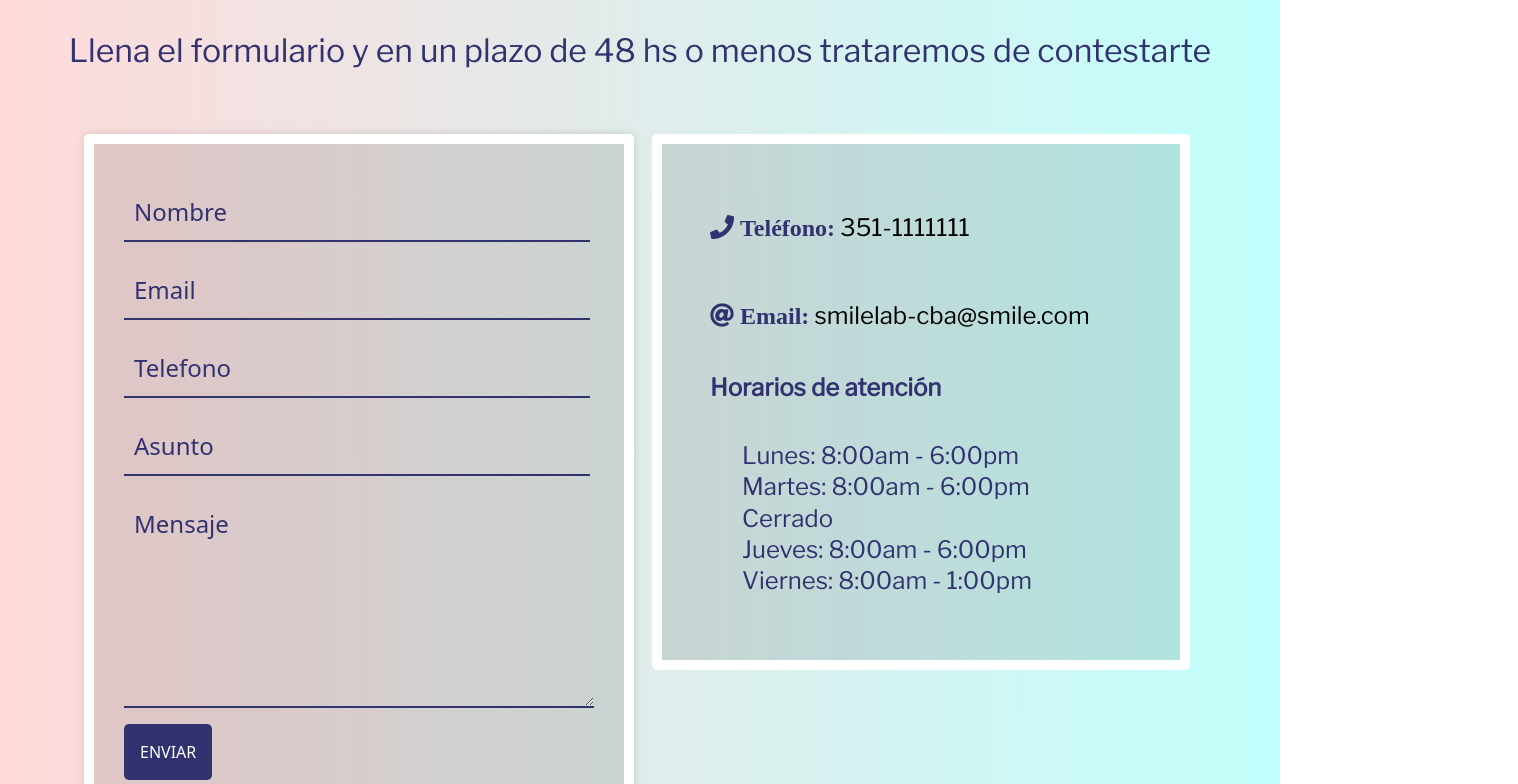
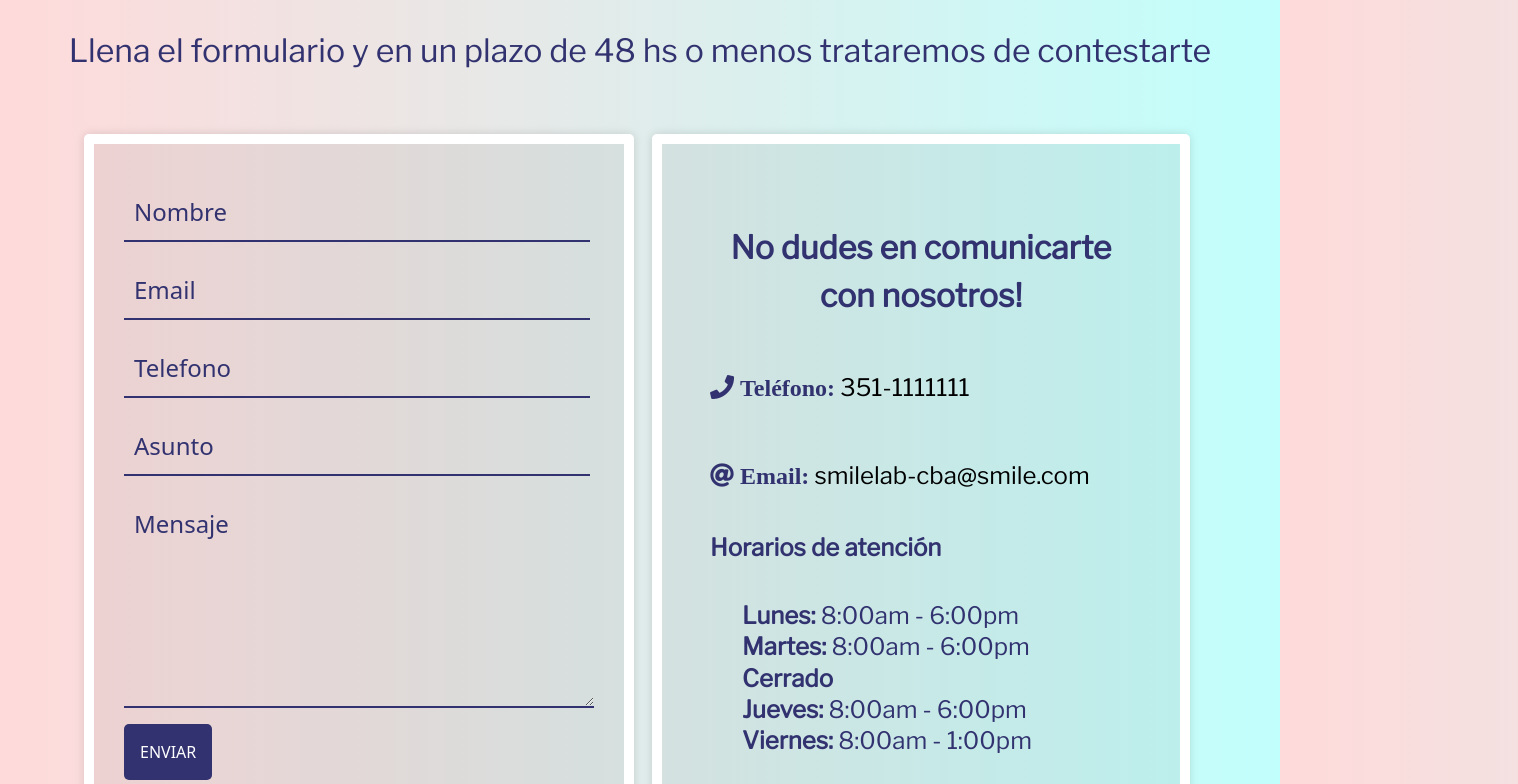
Before and after one commit to ceciamura/smileLabCba, a website: page pages/contactanos.html in a window 1280 px wide. Shown: the part 820-1604 px from the top of the page, 1518 px wide, since content can reach past the window. Drawn offline with nearby package versions, Linux system fonts and the light colour scheme.

Commit message:
sigo cambiando pagina contacto

```diff
--- a/pages/contactanos.html
+++ b/pages/contactanos.html
@@ -103,6 +103,7 @@
         <div class="info-contacto col-12 col-md-6">
           <div class="infoContacto">
             <div class="telefono">
+              <p class="parrafo__contacto"> No dudes en comunicarte con nosotros!</p>
               <p i class="fas fa-phone"></i> Teléfono: </p>
               <a href="tel:351-1111111"> 351-1111111</a> </p>
 
@@ -111,18 +112,20 @@
             </div>
 
             <div class="horarios">
+
               <p><b>Horarios de atención</b></p>
               <ul class="horarios">
-                <li>Lunes: 8:00am - 6:00pm</li>
-                <li>Martes: 8:00am - 6:00pm</li>
-                <li>Cerrado</li>
-                <li>Jueves: 8:00am - 6:00pm</li>
-                <li>Viernes: 8:00am - 1:00pm</li>
+                <li> <b>Lunes:</b> 8:00am - 6:00pm</li>
+                <li> <b> Martes:</b> 8:00am - 6:00pm</li>
+                <li> <b> Cerrado</b></li>
+                <li> <b> Jueves:</b> 8:00am - 6:00pm</li>
+                <li> <b> Viernes:</b> 8:00am - 1:00pm</li>
               </ul>
             </div>
           </div>
         </div>
       </div>
+    </div>
   </section>
 
 
@@ -141,10 +144,7 @@
       src="https://www.google.com/maps/embed?pb=!1m18!1m12!1m3!1d3404.452652723302!2d-64.19019358489662!3d-31.429203181399807!2m3!1f0!2f0!3f0!3m2!1i1024!2i768!4f13.1!3m3!1m2!1s0x9432a28ea76f352b%3A0xfb8a1af8e3632b05!2sBuenos%20Aires%201111%2C%20C%C3%B3rdoba!5e0!3m2!1sen!2sar!4v1616153981766!5m2!1sen!2sar"
       width="80%" height="400" style="border:0;" allowfullscreen="" loading="lazy"></iframe>
   </div>
-  <!-- <section class="mapa1">
-        <iframe src="https://www.google.com/maps/embed?pb=!1m18!1m12!1m3!1d3404.452652723302!2d-64.19019358489662!3d-31.429203181399807!2m3!1f0!2f0!3f0!3m2!1i1024!2i768!4f13.1!3m3!1m2!1s0x9432a28ea76f352b%3A0xfb8a1af8e3632b05!2sBuenos%20Aires%201111%2C%20C%C3%B3rdoba!5e0!3m2!1sen!2sar!4v1612905667680!5m2!1sen!2sar" width="1200" height="400" frameborder="0" style="border:0;" allowfullscreen="" aria-hidden="false" tabindex="0"></iframe>
-    </section>
- -->
+
   <!--footer-->
   <footer>
     <div class="footerDisenio text-center text-white">
--- a/scss/_contactanos.scss
+++ b/scss/_contactanos.scss
@@ -12,14 +12,19 @@
 
     .form__contacto{
         max-width: 550px;
-        margin: 0 auto;
-        background: rgba(0, 0, 0, 0.1);
+        margin:0 auto;
+        background: rgba(0, 0, 0, 0.05);
         padding: 30px;
         border-radius: 5px;
         display: flex;
         flex-direction: column;
         box-shadow: 0 0 10px rgba(0,0,0,0.13);
         border: solid white 10px;
+         &:hover {
+            transform: scale(1.01);
+            box-shadow: 0 0 10px rgba(0,0,0,0.53) ;
+        }
+
         .input__fields{
             display: flex;
             flex-direction: column;
@@ -38,20 +43,32 @@
     }
 }
 
-.infoContacto{
+.infoContacto {
     width: 100%;
-    background-color:rgba(0, 0, 0, 0.1);
+    background-color:rgba(0, 0, 0, 0.05);
     border: solid white 10px;
     padding:2em;
     color: $colorAzul;
     font-family: $fuente;
     font-size: $font-size;
+    box-shadow: 0 0 10px rgba(0,0,0,0.13);
     display: flex;
     flex-direction: column;
     justify-content: space-evenly;
     align-items: flex-start;
     border-radius: 5px;
     line-height: 3;
+    &:hover {
+        transform: scale(1.01);
+        box-shadow: 0 0 10px rgba(0,0,0,0.53) ;
+    }
+    .parrafo__contacto{
+        font-size: 2rem;
+        line-height: 1.5;
+        text-align: center;
+        margin: 1em 0;
+        font-weight: bold;
+    }
 
 }
 input,
--- a/scss/estilos.scss
+++ b/scss/estilos.scss
@@ -102,7 +102,9 @@
 		padding-right: 6em ;
 		color:gray;
 	}
+
 	li {
+        padding-right: 4em;
 		a {
 			&:hover {
 				-webkit-transform: scale(1.03);
@@ -114,6 +116,7 @@
 		}
 	}
 }
+
 
 /*contendor turno index*/
 
```
Also changed, not shown: CSS/estilos.css.
